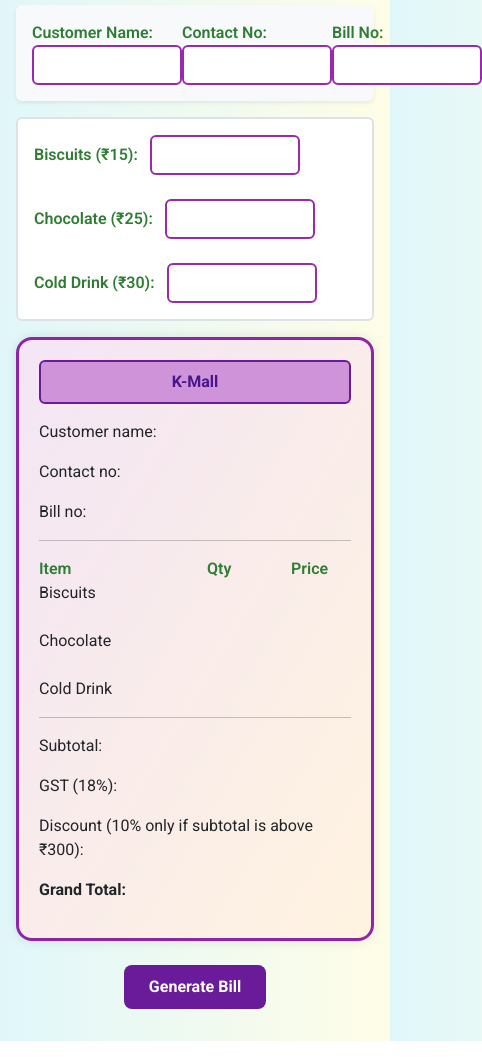
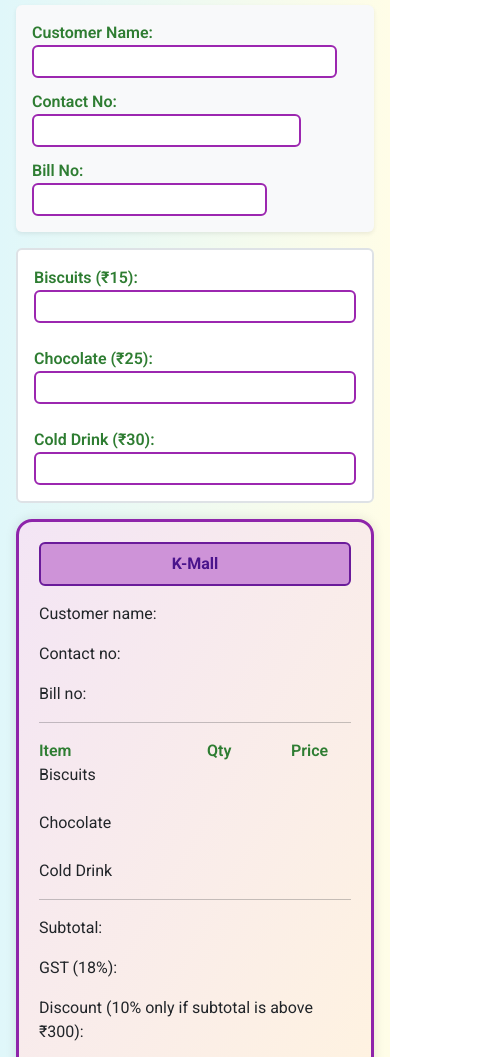
Before and after one commit to krisha2551/Bill-Generator-In-JS, a plain HTML site: page index.html in a window 390 px wide. Shown: the part 101-1158 px from the top of the page, 482 px wide, since content can reach past the window. Drawn offline with nearby package versions, Linux system fonts and the light colour scheme.

Commit message:
Add files via upload

```diff
--- a/index.html
+++ b/index.html
@@ -11,12 +11,12 @@
 
   <link rel="preconnect" href="https://fonts.googleapis.com">
   <link rel="preconnect" href="https://fonts.gstatic.com" crossorigin>
-  <link href="https://fonts.googleapis.com/css2?family=Noto+Sans:ital,wght@0,100..900;1,100..900&family=Roboto:ital,wght@0,100..900;1,100..900&display=swap" rel="stylesheet">
+  <link href="https://fonts.googleapis.com/css2?family=Noto+Sans:wght@400;600;700&family=Roboto:wght@400;600;700&display=swap" rel="stylesheet">
 
   <style>
     body {
       background: linear-gradient(to right, #e0f7fa, #fffde7);
-       font-family: "Roboto", sans-serif;
+      font-family: "Roboto", sans-serif;
     }
 
     h3 {
@@ -34,10 +34,11 @@
 
     input[type="number"],
     input[type="text"] {
-      width: 150px;
-      padding: 6px;
+      width: 120px;   /* smaller width */
+      padding: 4px;   /* smaller padding */
       border-radius: 6px;
       border: 2px solid #9c27b0;
+      font-size: 14px; /* smaller font */
     }
 
     .billing-box {
@@ -53,9 +54,10 @@
       background-color: #6a1b9a;
       color: white;
       border: none;
-      padding: 10px 25px;
+      padding: 8px 20px;
       font-weight: bold;
       border-radius: 8px;
+      font-size: 15px;
     }
 
     .btn-custom:hover {
@@ -69,6 +71,24 @@
       border: 2px solid #6a1b9a;
       border-radius: 6px;
     }
+
+    /* Responsive */
+    @media (max-width: 768px) {
+      .d-flex.justify-content-around {
+        flex-direction: column;
+        align-items: flex-start;
+        gap: 12px;
+      }
+
+      input[type="number"],
+      input[type="text"] {
+        width: 100%; /* full width on small screens */
+      }
+
+      .billing-box {
+        width: 100%;
+      }
+    }
   </style>
 </head>
 
@@ -77,7 +97,7 @@
 <div class="container my-3 p-3">
   <h3 class="text-center p-3 rounded">Simple Billing System</h3>
 
-  <div class="d-flex justify-content-around p-3 mb-3 bg-light rounded shadow-sm">
+  <div class="d-flex justify-content-around p-3 mb-3 bg-light rounded shadow-sm flex-wrap">
     <div>
       <label>Customer Name:</label>
       <input type="text" id="c_name" />
@@ -146,10 +166,7 @@
 </body>
 
 <script>
-
-document.getElementById("bill").onclick = function ()
-{
-    // Get inputs
+document.getElementById("bill").onclick = function () {
     let c_name = document.getElementById("c_name").value;
     let c_number = document.getElementById("c_number").value;
     let c_bill = document.getElementById("c_bill").value;
@@ -158,39 +175,31 @@ document.getElementById("bill").onclick = function ()
     let chocolate = Number(document.getElementById("chocolate").value);
     let drink = Number(document.getElementById("drink").value);
 
-    // Calculate item prices
     let biscuitsPrice = biscuits * 15;
     let chocolatePrice = chocolate * 25;
     let drinkPrice = drink * 30;
 
-    // Subtotal, GST, Discount, Grand Total
     let subtotal = biscuitsPrice + chocolatePrice + drinkPrice;
     let gst = subtotal * 0.18;
     let discount = subtotal > 300 ? subtotal * 0.1 : 0;
     let grandtotal = subtotal + gst - discount;
 
-    // Display customer info
     document.getElementById("c_name1").innerHTML = c_name;
     document.getElementById("c_no1").innerHTML = c_number;
     document.getElementById("c_bill1").innerHTML = c_bill;
 
-    // Display item qty
     document.getElementById("biscuits1").innerHTML = biscuits;
     document.getElementById("chocolate1").innerHTML = chocolate;
     document.getElementById("drink1").innerHTML = drink;
 
-    // Display item prices
     document.getElementById("biscuits2").innerHTML = "₹" + biscuitsPrice;
     document.getElementById("chocolate2").innerHTML = "₹" + chocolatePrice;
     document.getElementById("drink2").innerHTML = "₹" + drinkPrice;
 
-    // Display totals
     document.getElementById("subtotal").innerHTML = "₹" + subtotal;
     document.getElementById("gst").innerHTML = "₹" + gst;
     document.getElementById("discount").innerHTML = "₹" + discount;
     document.getElementById("grandtotal").innerHTML = "₹" + grandtotal;
 };
-
 </script>
-
 </html>
```
